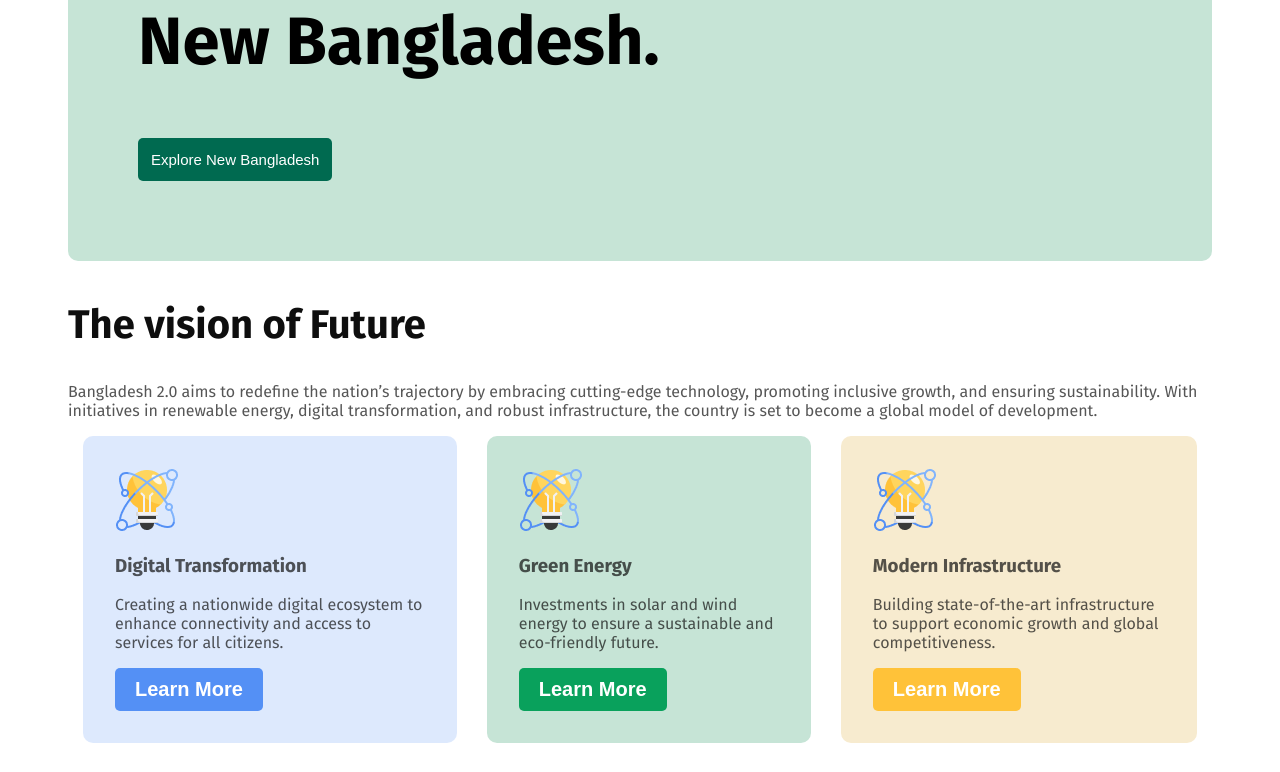
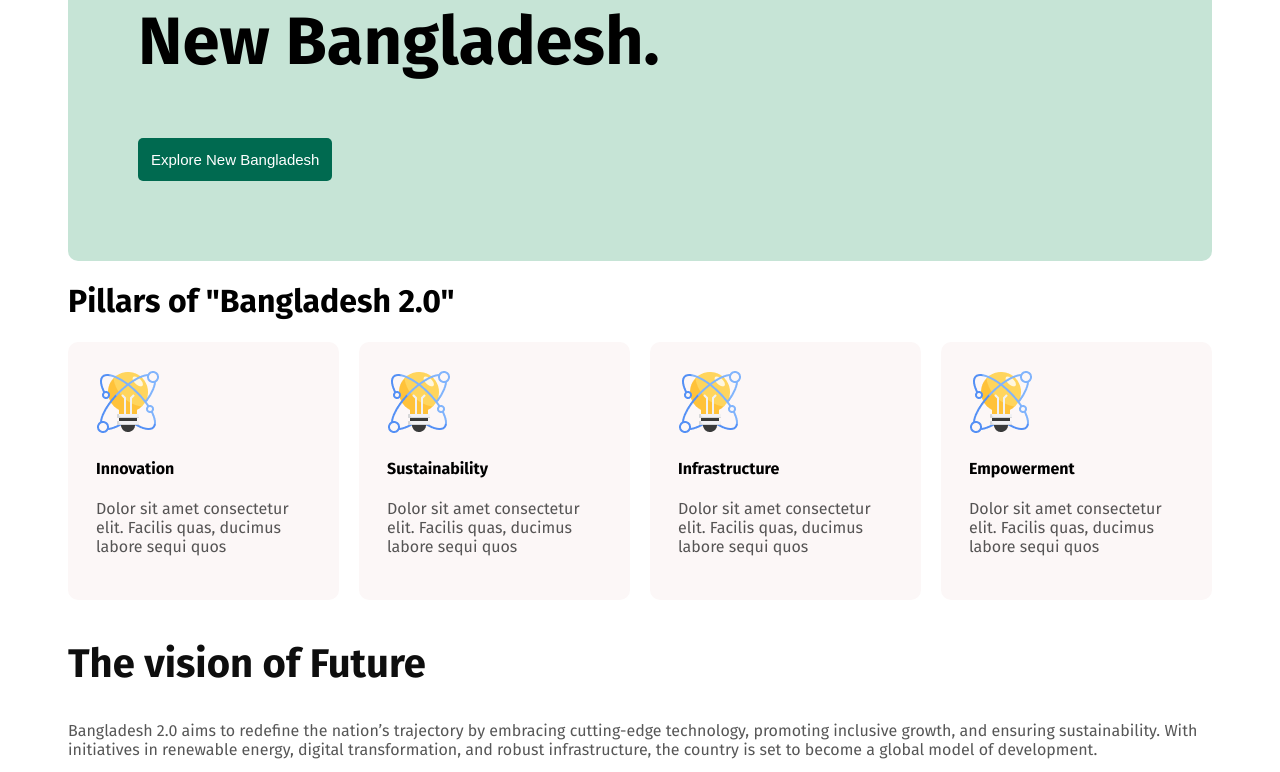
Before and after one commit to sihab176/assignment-1, a plain HTML site: page index.html in a window 1280 px wide. Shown: the part 610-1382 px from the top of the page. Drawn offline with Linux system fonts and the light colour scheme.

Commit message:
assignment

```diff
--- a/index.html
+++ b/index.html
@@ -31,6 +31,33 @@
         </nav>
 
     </header>
+    <main>
+        <div class="second-optional">
+            <h1>Pillars of "Bangladesh 2.0"</h1>
+            <div class="opsonal">
+                <div class="fast-div">
+                    <img src="assets/card-icon.png" alt="">
+                    <h4>Innovation</h4>
+                    <P  class="text-color">Dolor sit amet consectetur elit. Facilis quas, ducimus labore sequi quos </P>
+                </div>
+                <div class="second-div">
+                    <img src="assets/card-icon.png" alt="">
+                    <h4>Sustainability</h4>
+                    <P class="text-color">Dolor sit amet consectetur elit. Facilis quas, ducimus labore sequi quos </P>
+                </div>
+                <div class="third-div">
+                    <img src="assets/card-icon.png" alt="">
+                    <h4>Infrastructure</h4>
+                    <P class="text-color">Dolor sit amet consectetur elit. Facilis quas, ducimus labore sequi quos </P>
+                </div>
+                <div class="forth-div">
+                    <img src="assets/card-icon.png" alt="">
+                    <h4>Empowerment</h4>
+                    <P class="text-color">Dolor sit amet consectetur elit. Facilis quas, ducimus labore sequi quos </P>
+                </div>
+            </div>
+        </div>
+    </main>
     <section class="second-bg">
         <div>
             <h1 class="second-head">The vision of Future</h1>
--- a/styles/style.css
+++ b/styles/style.css
@@ -311,3 +311,33 @@ hr{
     /* justify-content: space-between; */
     /* padding: 20px; */
 /* } */
+.opsonal{
+    display: flex;
+    gap: 20px;
+
+}
+.second-optional{
+    margin: 20px 60px;
+    /* gap: 20px; */
+    font-family:"Fira Sans", serif;
+}
+.fast-div{
+    background-color: rgb(252, 247, 247);
+    padding: 28px;
+    border-radius: 10px;
+}
+.second-div{
+    background-color: rgb(252, 247, 247) ;
+    padding: 28px;
+    border-radius: 10px;
+}
+.third-div{
+    background-color:  rgb(252, 247, 247);
+    padding: 28px;
+    border-radius: 10px;
+}
+.forth-div{
+    background-color:  rgb(252, 247, 247);
+    padding: 28px;
+    border-radius: 10px;
+}
```
